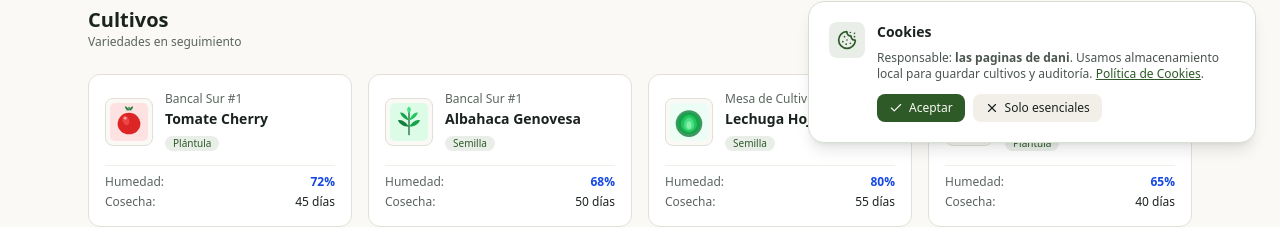
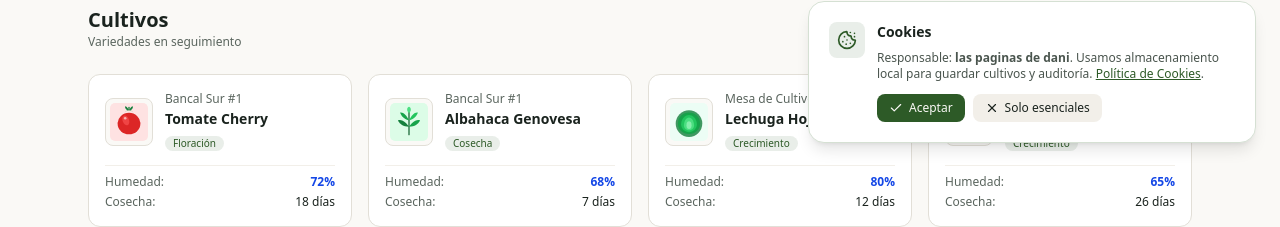
Before and after one commit to RedbrickSeven8/mi-huerta-casera-web-app, a React (Vite) app: page / in a window 1280 px wide. Shown: the part 641-868 px from the top of the page. Built offline with nearby package versions, Linux system fonts and the light colour scheme; no server answers.

Commit message:
fix(sync): preservar decisiones del usuario y filtrar polling con timestamps relativos

```diff
--- a/src/App.tsx
+++ b/src/App.tsx
@@ -2,7 +2,7 @@ import { useState, useEffect } from 'react';
 import type { CropItem, CropStage, CropLogEntry, GardenTask, PageRoute } from './types/huerta';
 import { loadCrops, saveCrops, loadTasks, saveTasks, saveBothToCloud, fetchRemoteGardenData } from './services/huertaStorage';
 import { updatePageTitle } from './services/seoManager';
-import { getDaysToHarvestForCrop, calculateAutomaticStage } from './data/cropsDatabase';
+import { getDaysToHarvestForCrop } from './data/cropsDatabase';
 import { getUser, type UserProfile } from './services/authService';
 import { Header } from './components/Header';
 import { Breadcrumbs } from './components/Breadcrumbs';
@@ -54,44 +54,9 @@ const getCurrentTimeString = () => {
   return d.toLocaleTimeString('es-ES', { hour: '2-digit', minute: '2-digit' });
 };
 
+// Respetar las decisiones y etapas establecidas por el usuario
 function getSynchronizedInitialCrops(): CropItem[] {
-  const initial = loadCrops();
-  const today = getTodayString();
-  const nowTime = getCurrentTimeString();
-  let hasChanged = false;
-
-  const synchronized = initial.map((c) => {
-    if (!c.plantedDate) return c;
-    const { stage: autoStage, daysToHarvest: autoDays } = calculateAutomaticStage(
-      c.name,
-      c.variety,
-      c.plantedDate
-    );
-    if (autoStage !== c.stage) {
-      hasChanged = true;
-      const autoLogEntry: CropLogEntry = {
-        id: 'log-auto-' + Date.now() + '-' + Math.random().toString(36).substring(2, 5),
-        type: 'Cambio de etapa',
-        title: `Transición automática a: ${autoStage}`,
-        date: today,
-        time: nowTime,
-        notes: `Cambio de etapa automatizado por calendario astronómico y agronómico (desde etapa ${c.stage}). Días restantes: ${autoDays}.`
-      };
-      const currentLogs = c.log || [];
-      return {
-        ...c,
-        stage: autoStage,
-        daysToHarvest: autoDays,
-        log: [autoLogEntry, ...currentLogs]
-      };
-    }
-    return c;
-  });
-
-  if (hasChanged) {
-    saveCrops(synchronized);
-  }
-  return synchronized;
+  return loadCrops();
 }
 
 export function App() {
@@ -115,24 +80,38 @@ export function App() {
       const currentUser = getUser();
       if (!currentUser) return;
 
-      fetchRemoteGardenData().then(({ crops: remoteCrops, tasks: remoteTasks }) => {
+      fetchRemoteGardenData().then(({ crops: remoteCrops, tasks: remoteTasks, updated_at: remoteUpdatedAt }) => {
+        if (!remoteCrops && !remoteTasks) return;
+
+        const userKey = currentUser.email || currentUser.id;
+        const localUpdatedAt = localStorage.getItem('mi_huerta_casera_updated_at_' + userKey);
+
+        // Si la versión local es más reciente o igual a la nube, no devolver el estado
+        if (remoteUpdatedAt && localUpdatedAt && new Date(localUpdatedAt) >= new Date(remoteUpdatedAt)) {
+          return;
+        }
+
         if (remoteCrops && remoteCrops.length > 0) {
-          const userKey = 'mi_huerta_casera_crops_v3_' + (currentUser.email || currentUser.id);
-          const currentLocalStr = localStorage.getItem(userKey);
+          const userKeyStorage = 'mi_huerta_casera_crops_v3_' + userKey;
+          const currentLocalStr = localStorage.getItem(userKeyStorage);
           const remoteStr = JSON.stringify(remoteCrops);
           if (currentLocalStr !== remoteStr) {
             setCrops(remoteCrops);
-            localStorage.setItem(userKey, remoteStr);
+            localStorage.setItem(userKeyStorage, remoteStr);
           }
         }
         if (remoteTasks && remoteTasks.length > 0) {
-          const taskKey = 'mi_huerta_casera_tasks_v3_' + (currentUser.email || currentUser.id);
-          const currentTasksStr = localStorage.getItem(taskKey);
+          const taskKeyStorage = 'mi_huerta_casera_tasks_v3_' + userKey;
+          const currentTasksStr = localStorage.getItem(taskKeyStorage);
           const remoteTasksStr = JSON.stringify(remoteTasks);
           if (currentTasksStr !== remoteTasksStr) {
             setTasks(remoteTasks);
-            localStorage.setItem(taskKey, remoteTasksStr);
+            localStorage.setItem(taskKeyStorage, remoteTasksStr);
           }
+        }
+
+        if (remoteUpdatedAt) {
+          localStorage.setItem('mi_huerta_casera_updated_at_' + userKey, remoteUpdatedAt);
         }
       });
     };
--- a/src/services/huertaStorage.ts
+++ b/src/services/huertaStorage.ts
@@ -5,11 +5,19 @@ import { pushGardenDataToCloud, fetchRemoteGardenData, markLocalMutation } from
 
 const CROPS_KEY_PREFIX = 'mi_huerta_casera_crops_v3_';
 const TASKS_KEY_PREFIX = 'mi_huerta_casera_tasks_v3_';
+const UPDATED_AT_PREFIX = 'mi_huerta_casera_updated_at_';
 
 export function getStorageKey(prefix: string): string {
   const user = getUser();
   const userId = user ? (user.email || user.id) : 'guest';
   return `${prefix}${userId}`;
+}
+
+export function setLocalUpdatedAt(isoTime: string = new Date().toISOString()): void {
+  try {
+    const key = getStorageKey(UPDATED_AT_PREFIX);
+    localStorage.setItem(key, isoTime);
+  } catch {}
 }
 
 export function loadCrops(): CropItem[] {
@@ -31,6 +39,7 @@ export function saveCrops(crops: CropItem[]): void {
     markLocalMutation();
     const key = getStorageKey(CROPS_KEY_PREFIX);
     localStorage.setItem(key, JSON.stringify(crops));
+    setLocalUpdatedAt();
 
     // Auto sync with cloud
     const currentTasks = loadTasks();
@@ -59,6 +68,7 @@ export function saveTasks(tasks: GardenTask[]): void {
     markLocalMutation();
     const key = getStorageKey(TASKS_KEY_PREFIX);
     localStorage.setItem(key, JSON.stringify(tasks));
+    setLocalUpdatedAt();
 
     // Auto sync with cloud
     const currentCrops = loadCrops();
@@ -75,6 +85,7 @@ export function saveBothToCloud(crops: CropItem[], tasks: GardenTask[]): void {
     const tKey = getStorageKey(TASKS_KEY_PREFIX);
     localStorage.setItem(cKey, JSON.stringify(crops));
     localStorage.setItem(tKey, JSON.stringify(tasks));
+    setLocalUpdatedAt();
     pushGardenDataToCloud(crops, tasks);
   } catch {
     // ignore
```
